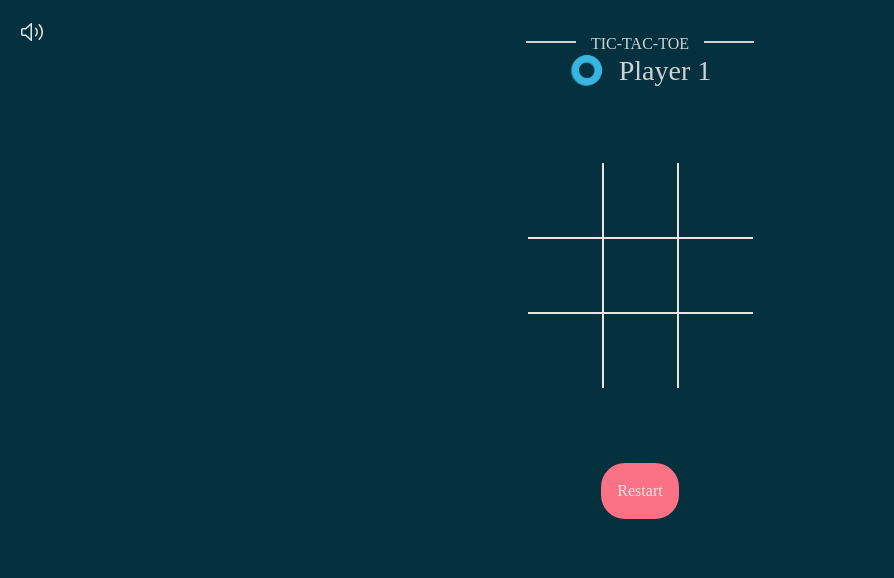
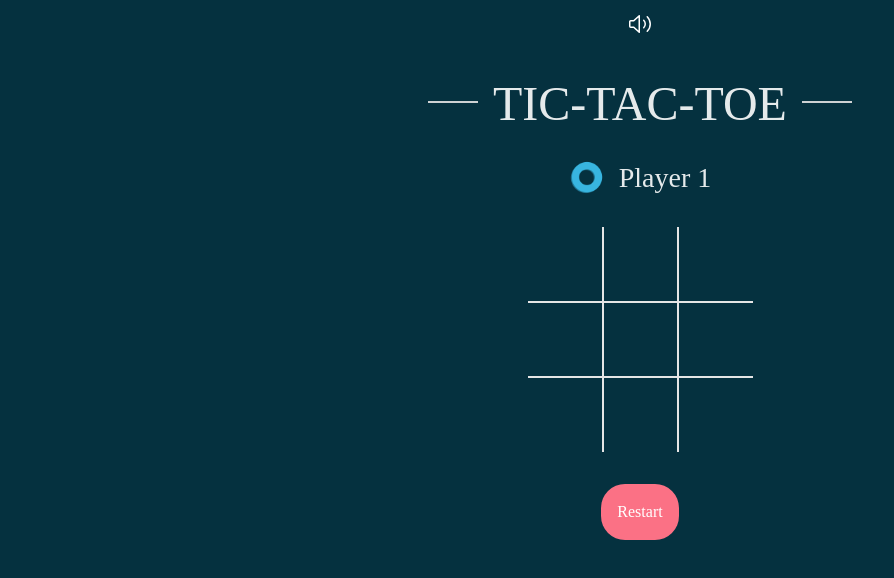
Before and after one commit to biancashiromoto/react-tic-tac-toe, a React (Vite) app: page / in a window 1280 px wide. Shown: the top 578 px of the page, without its empty margins (0-894 px from the left). Built offline with nearby package versions, Linux system fonts and the light colour scheme; a web font is replaced by a local one.

Commit message:
style: Fix components' Board and MessageContainer position

```diff
--- a/src/App.tsx
+++ b/src/App.tsx
@@ -14,11 +14,11 @@ const App = () => {
 
   return (
     <div
-      className="App"
+      className="flex flex-col items-center justify-center gap-8 text-white"
       data-testid="app"
     >
       <Button.Root
-        className="toggle-mute__button absolute left-2 top-2 z-10 text-2xl hover:bg-teal-900 p-3 rounded-full transition-all"
+        className="toggle-mute__button left-2 top-2 z-10 text-2xl hover:bg-teal-900 p-3 rounded-full transition-all"
         onClick={() => toggleMute()}
         dataTestId="toggle-mute__button"
         disabled={false}
@@ -28,7 +28,7 @@ const App = () => {
           icon={isMuted ? GoMute : GoUnmute}
         />
       </Button.Root>
-      <h1>Tic-tac-toe</h1>
+      <h1 className='text-5xl p-0'>Tic-tac-toe</h1>
       {!isGameOver && <PlayerDisplay />}
       <Board />
       <Button.Root
--- a/src/components/Board/Board.tsx
+++ b/src/components/Board/Board.tsx
@@ -6,7 +6,7 @@ const Board: React.FC = () => {
 
   return (
     <div
-      className="board grid grid-cols-3 m-auto w-fit p-[75px]"
+      className="board grid grid-cols-3 w-fit"
       data-testid="board"
     >
       {_INITIAL_CELLS.map((_item, index) => (
--- a/src/components/MessageContainer/MessageContainer.tsx
+++ b/src/components/MessageContainer/MessageContainer.tsx
@@ -6,7 +6,7 @@ const MessageContainer: React.FC = () => {
 
   return (
     <div
-        className={`message-container flex flex-col items-center justify-center rounded-3xl fixed top-52 right-[50%] translate-x-2/4 transition-all h-44 w-44 hover:scale-110 ${addClassName()}`}
+        className={`message-container flex flex-col items-center justify-center rounded-3xl top-44 right-[50%] translate-x-2/4 absolute transition-all h-44 w-44 hover:scale-110 text-center ${addClassName()}`}
         data-testid="message-container"
       >
         <h2 className="font-londrina-solid font-semibold text-4xl">{gameOverMessage}</h2>
```
